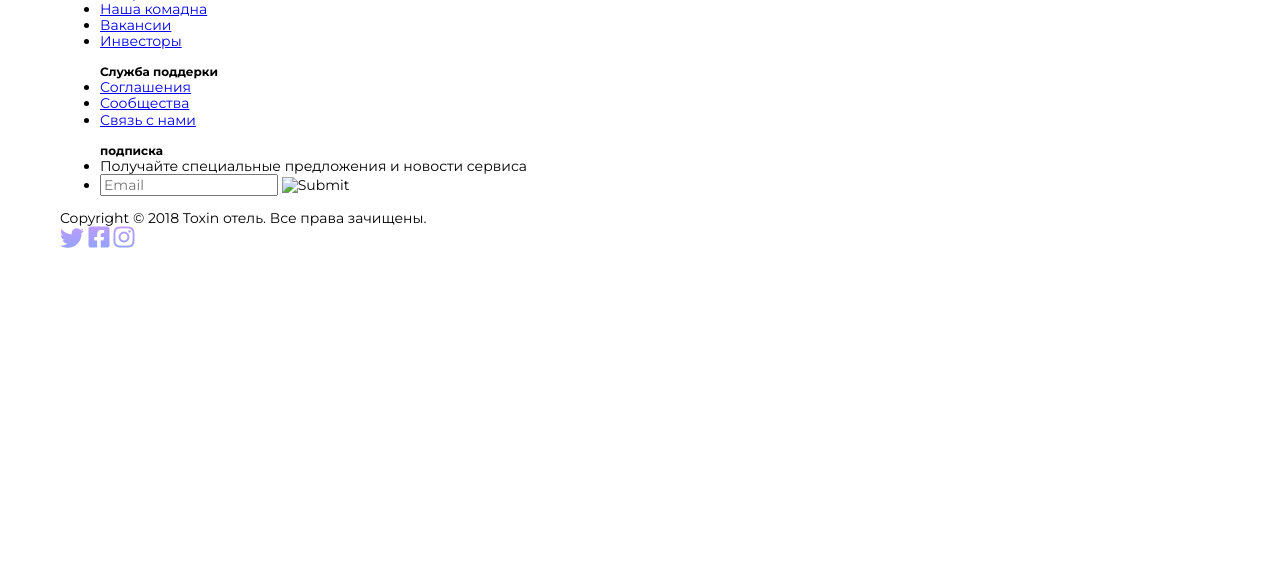
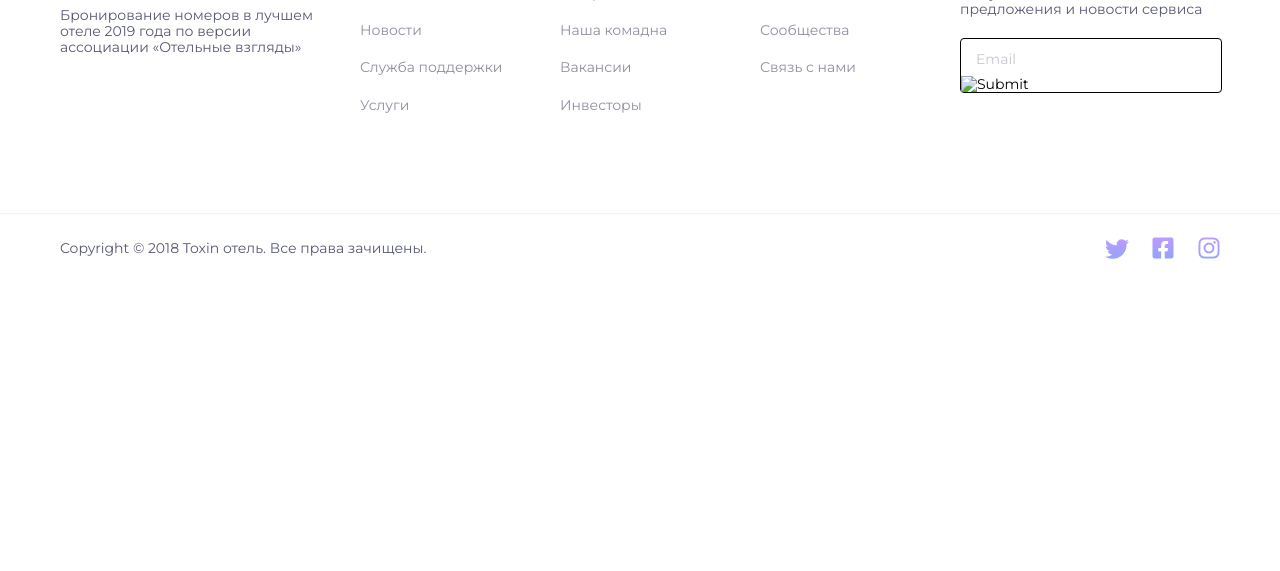
Before and after one commit to qflmax/hotel, a plain HTML site: page index.html in a window 1280 px wide. Shown: the part 229-800 px from the top of the page. Drawn offline with Linux system fonts and the light colour scheme.

Commit message:
сверстан стиль футера

```diff
--- a/css/styles.css
+++ b/css/styles.css
@@ -56,6 +56,8 @@ img {
 	margin: 0 auto;
 }
 
+/*------------------------------ТОП БАР----------------------------------------------------*/
+
 .top-bar {
 	display: inline-block;
 	width: 100%;
@@ -82,11 +84,13 @@ img {
 
 			.menu a {
 				text-decoration: none;
+				color: rgba(31, 32, 65, 0.5);
 			}
 
 			.menu a:first-child {
 				font-size: 14px;
 				font-weight: 700;
+				color: rgba(31, 32, 65, 0.75);
 			}
 
 			.menu img {
@@ -130,3 +134,101 @@ img {
 			.sign-prof a {
 				text-decoration: none;
 			}
+
+/*------------------------------ФУТЕР----------------------------------------------------*/
+
+.footer-bar {
+	margin: 100px 0;
+}
+
+.footer-bar .logo {
+	float: none;
+	margin-bottom: 20px;
+}
+
+.footer-bar {
+	display: flex;
+}
+
+.first-footer {
+	width: 260px;
+	margin-right: 40px;
+}
+
+.booking-footer {
+	color: rgba(31, 32, 65, 0.75);
+}
+
+.footer-menu {
+	margin: 4px 0 0 0;
+	padding: 0;
+	list-style: none;
+}
+
+.footer-menu h3{
+	text-transform: uppercase;
+}
+
+.footer-menu li{
+	margin-top: 21px;
+}
+
+.footer-menu li a {
+	text-decoration: none;
+	color: rgba(31, 32, 65, 0.5);
+}
+
+.second-footer, .third-footer, .fourth-footer {
+	width: 200px;
+}
+
+.fifth-footer {
+	width: 260px;
+}
+
+.footer-email {
+	width: 100%;
+	border: 1px solid black;
+	border-radius: 4px;
+}
+
+.footer-email-text {
+	color: rgba(31, 32, 65, 0.75);
+}
+
+.footer-email input[type='email'] {
+	border: none;
+	width: calc(100% - 15px - 31px);
+	padding: 12px 0 8px;
+	margin-left: 15px;
+}
+
+.footer-email input[type='email']::placeholder {
+	color: rgba(31, 32, 65, 0.25);
+}
+
+.footer-email input[type='email']:active,.footer-email input[type='email']:focus, .footer-email input[type='image']:active, .footer-email input[type='image']:focus {
+	outline: none;
+}
+
+.footer-email input[type='image'] {
+}
+
+.copyright-bar {
+	border-top: 1px solid rgba(31, 32, 65, 0.05);
+}
+
+.copyright {
+	float: left;
+	margin: 26px 0;
+	color: rgba(31, 32, 65, 0.75);
+}
+
+.socicons {
+	float: right;
+	margin: 23px 0;
+}
+
+.socicons a {
+	margin-left: 20px;
+}
```
